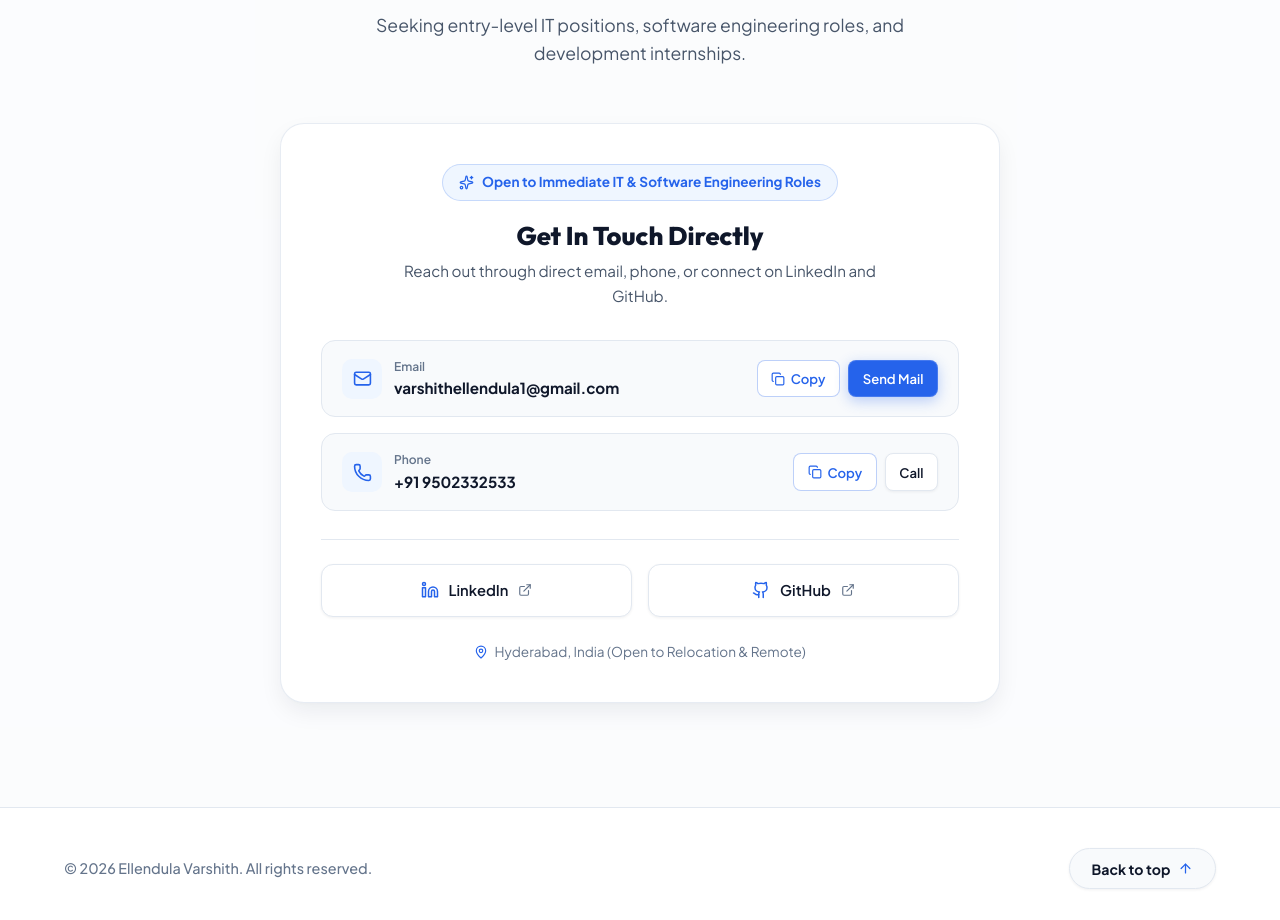
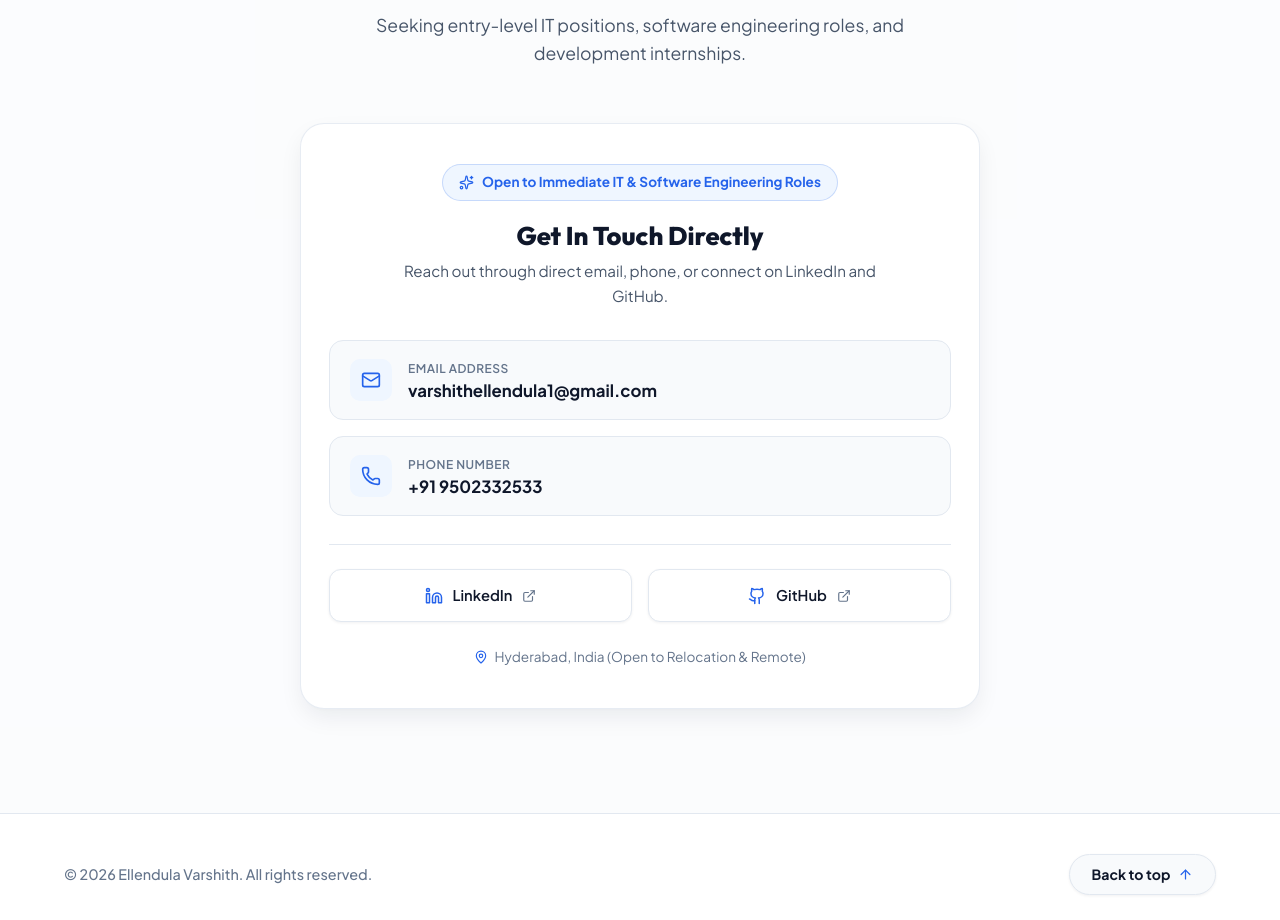
Before and after one commit to Varshith2504/portfolio, a React (Vite) app: page / in a window 1280 px wide. Shown: the part 6386-7306 px from the top of the page. Built offline with nearby package versions, Linux system fonts and the light colour scheme.

Commit message:
fix: adjust mobile email text wrapping in Contact component and remove copy/action buttons

```diff
--- a/src/components/Contact.tsx
+++ b/src/components/Contact.tsx
@@ -1,10 +1,8 @@
-import React, { useState } from 'react';
+import React from 'react';
 import { motion } from 'framer-motion';
 import {
   Mail,
   Phone,
-  Copy,
-  Check,
   Sparkles,
   ExternalLink,
   MapPin
@@ -13,21 +11,6 @@ import { personalInfo } from '../data/portfolioData';
 import { GithubIcon, LinkedinIcon } from './Icons';
 
 export const Contact: React.FC = () => {
-  const [copiedEmail, setCopiedEmail] = useState(false);
-  const [copiedPhone, setCopiedPhone] = useState(false);
-
-  const copyEmail = () => {
-    navigator.clipboard.writeText(personalInfo.email);
-    setCopiedEmail(true);
-    setTimeout(() => setCopiedEmail(false), 2500);
-  };
-
-  const copyPhone = () => {
-    navigator.clipboard.writeText(personalInfo.phone);
-    setCopiedPhone(true);
-    setTimeout(() => setCopiedPhone(false), 2500);
-  };
-
   return (
     <section id="contact" className="section" style={{ backgroundColor: 'rgba(255, 255, 255, 0.4)' }}>
       <div className="container">
@@ -69,11 +52,11 @@ export const Contact: React.FC = () => {
           whileInView={{ opacity: 1, y: 0 }}
           viewport={{ once: true, margin: '-50px' }}
           transition={{ duration: 0.6 }}
-          className="glass-card"
+          className="glass-card contact-card-box"
           style={{
-            maxWidth: '720px',
+            maxWidth: '680px',
             margin: '0 auto',
-            padding: '2.5rem',
+            padding: '2.5rem 1.75rem',
             backgroundColor: '#ffffff',
             borderRadius: '24px',
             boxShadow: 'var(--shadow-lg)'
@@ -123,27 +106,26 @@ export const Contact: React.FC = () => {
             Reach out through direct email, phone, or connect on LinkedIn and GitHub.
           </p>
 
-          {/* Contact Methods Stack Inside The Box */}
+          {/* Contact Details Stack */}
           <div style={{ display: 'flex', flexDirection: 'column', gap: '1rem', marginBottom: '1.75rem' }}>
             {/* Email Row */}
             <div
               style={{
                 display: 'flex',
-                flexWrap: 'wrap',
                 alignItems: 'center',
-                justifyContent: 'space-between',
-                gap: '0.75rem',
-                padding: '1rem 1.25rem',
+                gap: '1rem',
+                padding: '1.1rem 1.25rem',
                 backgroundColor: 'var(--bg-primary)',
                 border: '1px solid var(--border-subtle)',
-                borderRadius: '14px'
+                borderRadius: '14px',
+                width: '100%',
+                overflow: 'hidden'
               }}
             >
-              <div style={{ display: 'flex', alignItems: 'center', gap: '0.75rem' }}>
               <div
                 style={{
-                    width: '40px',
-                    height: '40px',
+                  width: '42px',
+                  height: '42px',
                   borderRadius: '10px',
                   backgroundColor: 'var(--primary-light)',
                   color: 'var(--primary)',
@@ -153,61 +135,27 @@ export const Contact: React.FC = () => {
                   flexShrink: 0
                 }}
               >
-                  <Mail size={19} />
+                <Mail size={20} />
               </div>
-                <div>
-                  <div style={{ fontSize: '0.75rem', color: 'var(--text-muted)', fontWeight: 600 }}>Email</div>
-                  <div style={{ fontSize: '0.95rem', fontWeight: 700, color: 'var(--text-primary)' }}>
-                    {personalInfo.email}
+              <div style={{ minWidth: 0, flex: 1, overflow: 'hidden' }}>
+                <div style={{ fontSize: '0.75rem', color: 'var(--text-muted)', fontWeight: 600, textTransform: 'uppercase', letterSpacing: '0.04em' }}>
+                  Email Address
                 </div>
-                </div>
-              </div>
-
-              <div style={{ display: 'flex', gap: '0.5rem' }}>
-                <motion.button
-                  onClick={copyEmail}
-                  whileHover={{ scale: 1.03 }}
-                  whileTap={{ scale: 0.97 }}
+                <a
+                  href={`mailto:${personalInfo.email}`}
                   style={{
-                    display: 'flex',
-                    alignItems: 'center',
-                    gap: '0.35rem',
-                    padding: '0.45rem 0.85rem',
-                    borderRadius: '8px',
-                    fontSize: '0.82rem',
-                    fontWeight: 600,
-                    backgroundColor: copiedEmail ? '#eff6ff' : '#ffffff',
-                    color: 'var(--primary)',
-                    border: '1px solid rgba(37, 99, 235, 0.3)',
-                    cursor: 'pointer'
+                    fontSize: 'clamp(0.85rem, 3.8vw, 1.05rem)',
+                    fontWeight: 700,
+                    color: 'var(--text-primary)',
+                    marginTop: '2px',
+                    wordBreak: 'break-word',
+                    overflowWrap: 'anywhere',
+                    display: 'block',
+                    lineHeight: 1.3
                   }}
                 >
-                  {copiedEmail ? (
-                    <>
-                      <Check size={14} />
-                      <span>Copied!</span>
-                    </>
-                  ) : (
-                    <>
-                      <Copy size={14} />
-                      <span>Copy</span>
-                    </>
-                  )}
-                </motion.button>
-
-                <motion.a
-                  href={`mailto:${personalInfo.email}`}
-                  whileHover={{ scale: 1.03 }}
-                  whileTap={{ scale: 0.97 }}
-                  className="btn btn-primary"
-                  style={{
-                    padding: '0.45rem 0.85rem',
-                    fontSize: '0.82rem',
-                    borderRadius: '8px'
-                  }}
-                >
-                  <span>Send Mail</span>
-                </motion.a>
+                  {personalInfo.email}
+                </a>
               </div>
             </div>
 
@@ -215,21 +163,20 @@ export const Contact: React.FC = () => {
             <div
               style={{
                 display: 'flex',
-                flexWrap: 'wrap',
                 alignItems: 'center',
-                justifyContent: 'space-between',
-                gap: '0.75rem',
-                padding: '1rem 1.25rem',
+                gap: '1rem',
+                padding: '1.1rem 1.25rem',
                 backgroundColor: 'var(--bg-primary)',
                 border: '1px solid var(--border-subtle)',
-                borderRadius: '14px'
+                borderRadius: '14px',
+                width: '100%',
+                overflow: 'hidden'
               }}
             >
-              <div style={{ display: 'flex', alignItems: 'center', gap: '0.75rem' }}>
               <div
                 style={{
-                    width: '40px',
-                    height: '40px',
+                  width: '42px',
+                  height: '42px',
                   borderRadius: '10px',
                   backgroundColor: 'var(--primary-light)',
                   color: 'var(--primary)',
@@ -239,61 +186,25 @@ export const Contact: React.FC = () => {
                   flexShrink: 0
                 }}
               >
-                  <Phone size={19} />
+                <Phone size={20} />
               </div>
-                <div>
-                  <div style={{ fontSize: '0.75rem', color: 'var(--text-muted)', fontWeight: 600 }}>Phone</div>
-                  <div style={{ fontSize: '0.95rem', fontWeight: 700, color: 'var(--text-primary)' }}>
-                    {personalInfo.phone}
+              <div style={{ minWidth: 0, flex: 1, overflow: 'hidden' }}>
+                <div style={{ fontSize: '0.75rem', color: 'var(--text-muted)', fontWeight: 600, textTransform: 'uppercase', letterSpacing: '0.04em' }}>
+                  Phone Number
                 </div>
-                </div>
-              </div>
-
-              <div style={{ display: 'flex', gap: '0.5rem' }}>
-                <motion.button
-                  onClick={copyPhone}
-                  whileHover={{ scale: 1.03 }}
-                  whileTap={{ scale: 0.97 }}
+                <a
+                  href={`tel:${personalInfo.phone.replace(/\s+/g, '')}`}
                   style={{
-                    display: 'flex',
-                    alignItems: 'center',
-                    gap: '0.35rem',
-                    padding: '0.45rem 0.85rem',
-                    borderRadius: '8px',
-                    fontSize: '0.82rem',
-                    fontWeight: 600,
-                    backgroundColor: copiedPhone ? '#eff6ff' : '#ffffff',
-                    color: 'var(--primary)',
-                    border: '1px solid rgba(37, 99, 235, 0.3)',
-                    cursor: 'pointer'
+                    fontSize: 'clamp(0.9rem, 3.8vw, 1.05rem)',
+                    fontWeight: 700,
+                    color: 'var(--text-primary)',
+                    marginTop: '2px',
+                    display: 'block',
+                    lineHeight: 1.3
                   }}
                 >
-                  {copiedPhone ? (
-                    <>
-                      <Check size={14} />
-                      <span>Copied!</span>
-                    </>
-                  ) : (
-                    <>
-                      <Copy size={14} />
-                      <span>Copy</span>
-                    </>
-                  )}
-                </motion.button>
-
-                <motion.a
-                  href={`tel:${personalInfo.phone.replace(/\s+/g, '')}`}
-                  whileHover={{ scale: 1.03 }}
-                  whileTap={{ scale: 0.97 }}
-                  className="btn btn-secondary"
-                  style={{
-                    padding: '0.45rem 0.85rem',
-                    fontSize: '0.82rem',
-                    borderRadius: '8px'
-                  }}
-                >
-                  <span>Call</span>
-                </motion.a>
+                  {personalInfo.phone}
+                </a>
               </div>
             </div>
           </div>
@@ -350,7 +261,7 @@ export const Contact: React.FC = () => {
             </motion.a>
           </div>
 
-          {/* Location Inside The Box */}
+          {/* Location Footnote */}
           <div
             style={{
               display: 'flex',
```
Lines whose indentation alone changed are shown as unchanged.
